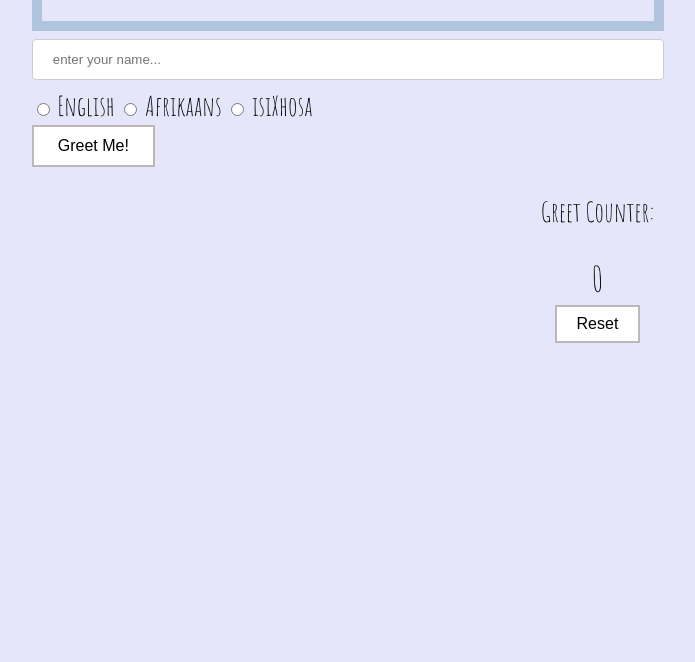
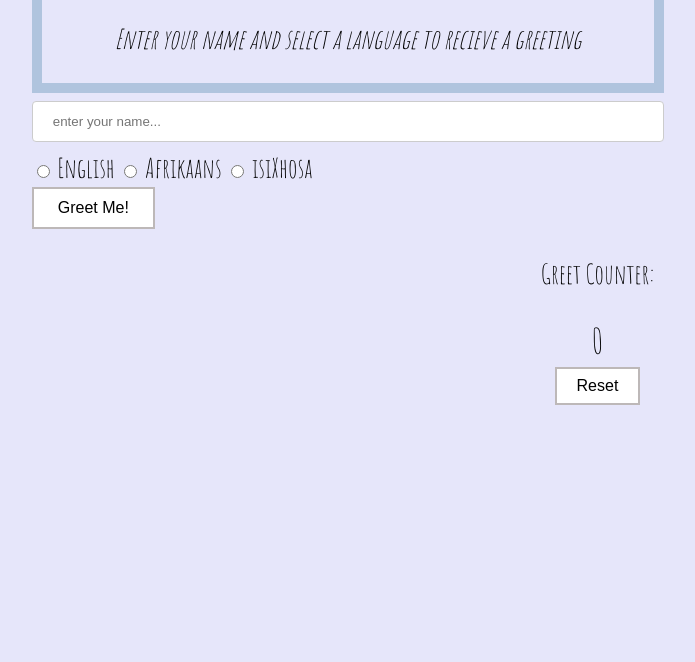
Before and after one commit to jodies383/greetings, a plain HTML site: page index.html in a window 1280 px wide. Shown: the part 138-800 px from the top of the page, without its empty margins (229-924 px from the left). Drawn offline with Linux system fonts and the light colour scheme.

Commit message:
Instruction added

```diff
--- a/index.html
+++ b/index.html
@@ -18,6 +18,7 @@
             <h1>
                 Greeting
             </h1>
+            <p><i>Enter your name and select a language to recieve a greeting</i></p>
         </div>
 
         <span class="myGreet"></span>
```
